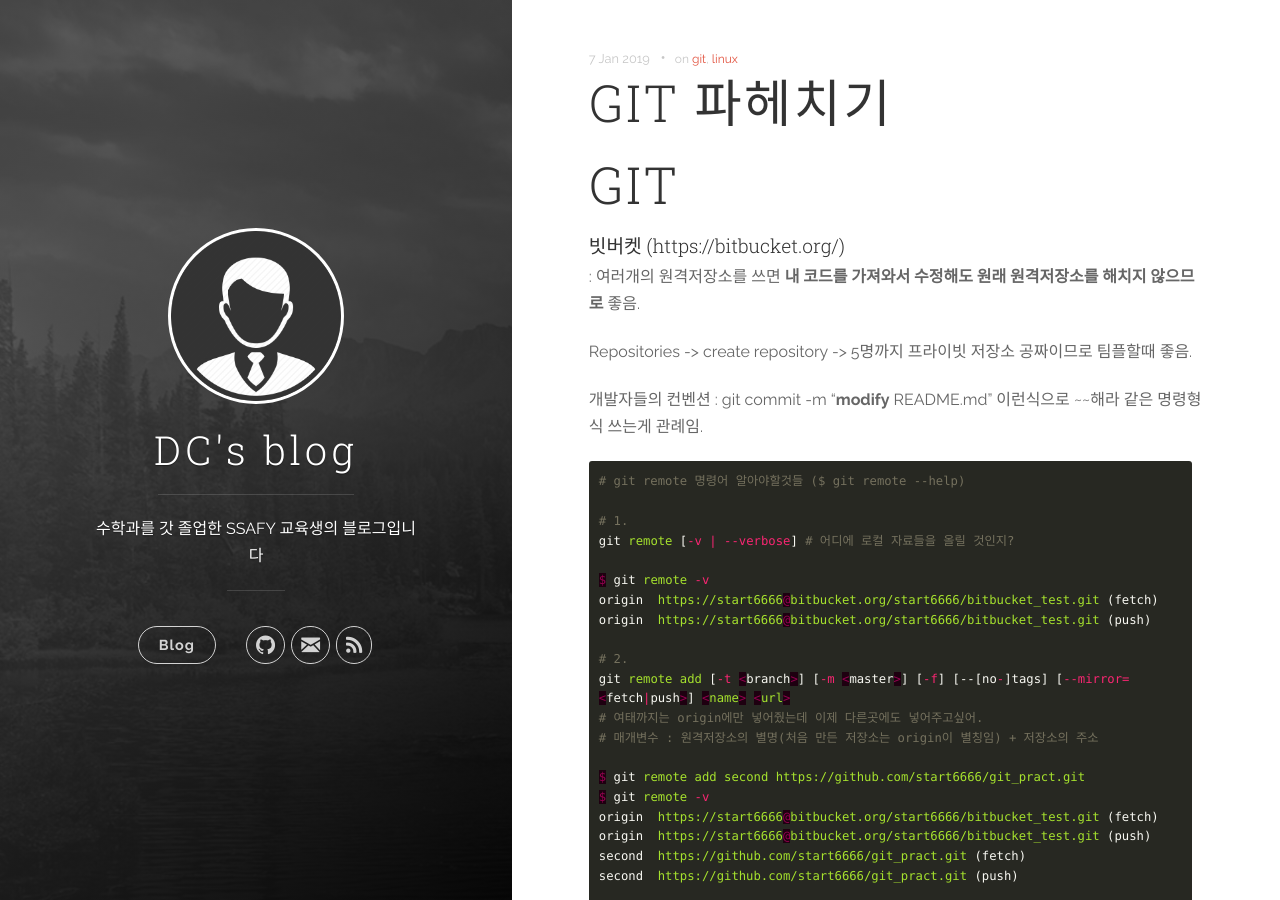
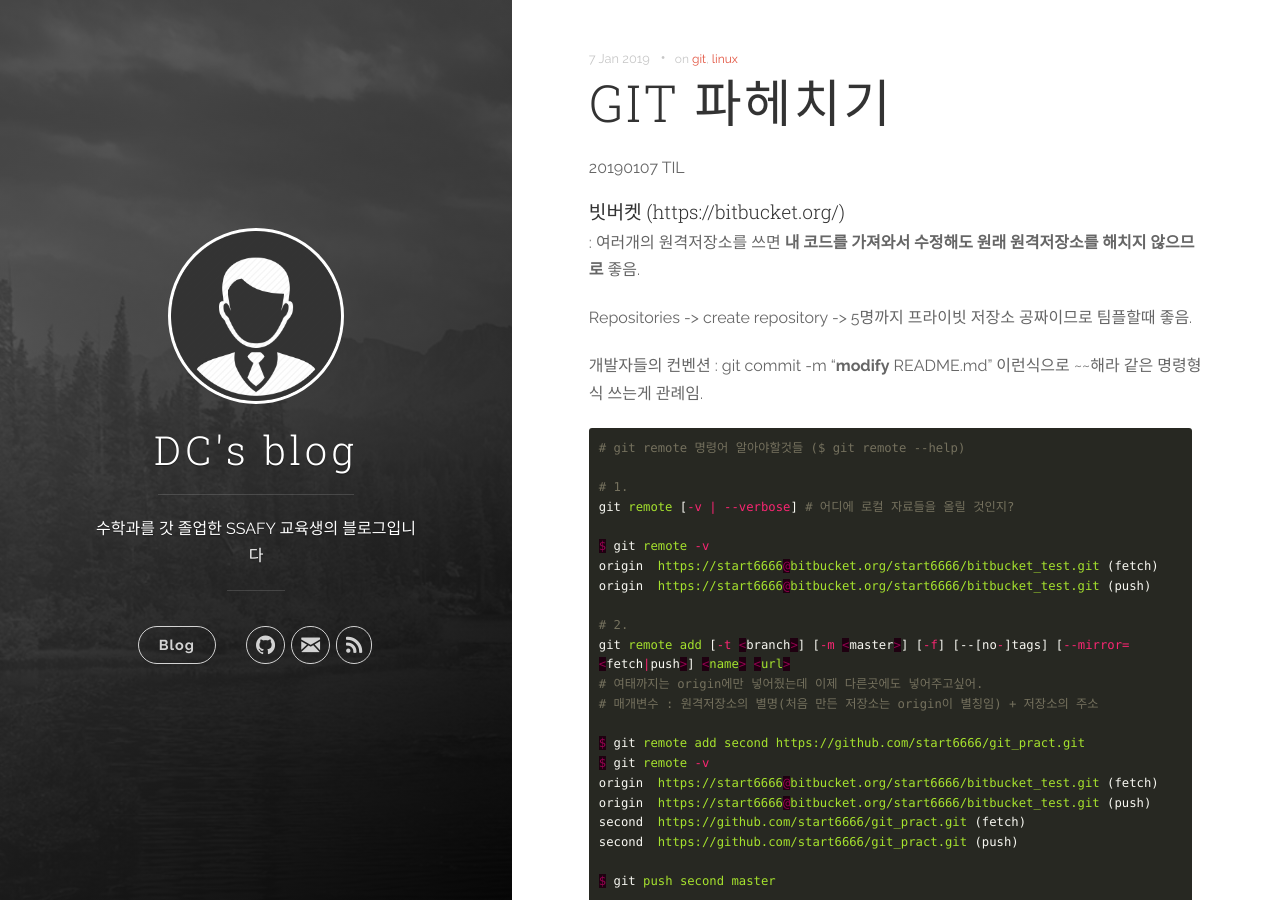
Before and after one commit to DongChanS/DongChanS.github.io, a Jekyll site: the page built from _posts/2019-01-07-13.md, in a window 1280 px wide and 900 px high. Built offline with Jekyll 4.4.1, drawn with Linux system fonts in a browser that asks for light colours; comment, search, counter and statistics services are not loaded.

Commit message:
Update 2019-01-07-13.md

```diff
--- a/_posts/2019-01-07-13.md
+++ b/_posts/2019-01-07-13.md
@@ -5,7 +5,7 @@ author : Shin Dong Chan
 tags: ['git','linux']
 ---
 
-# GIT
+20190107 TIL
 
 #### 빗버켓 (https://bitbucket.org/)
 
```
